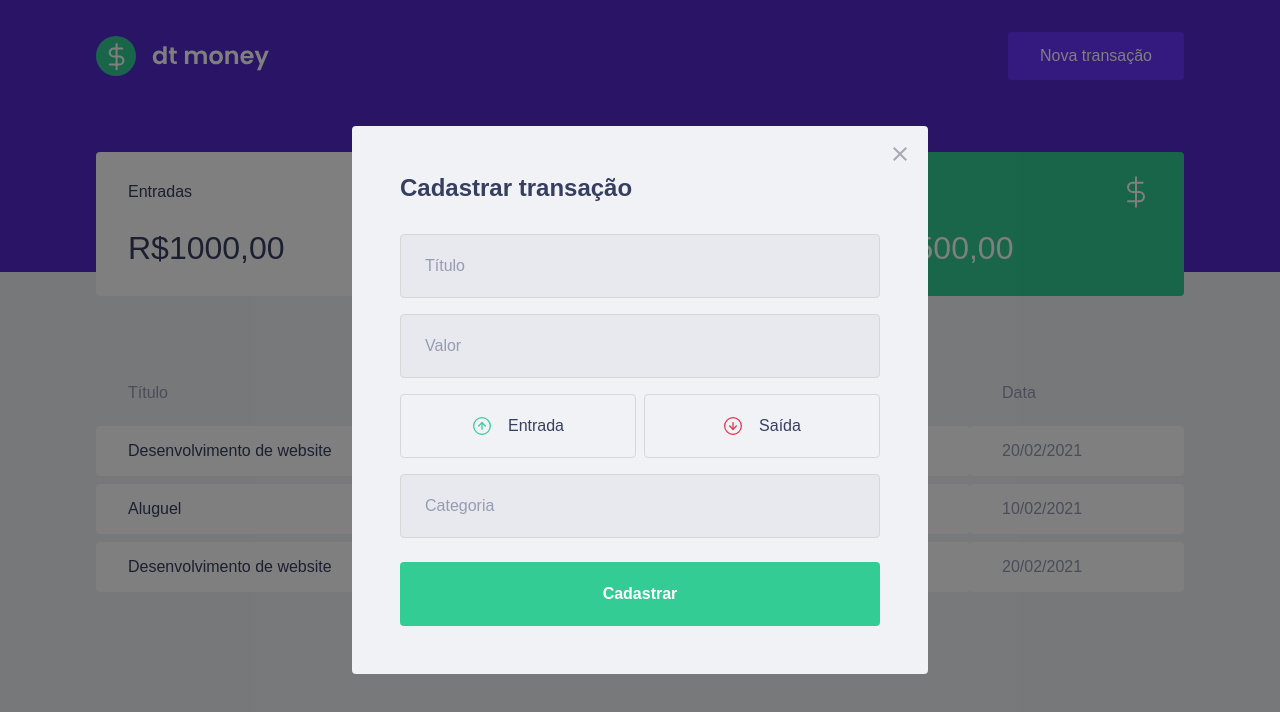
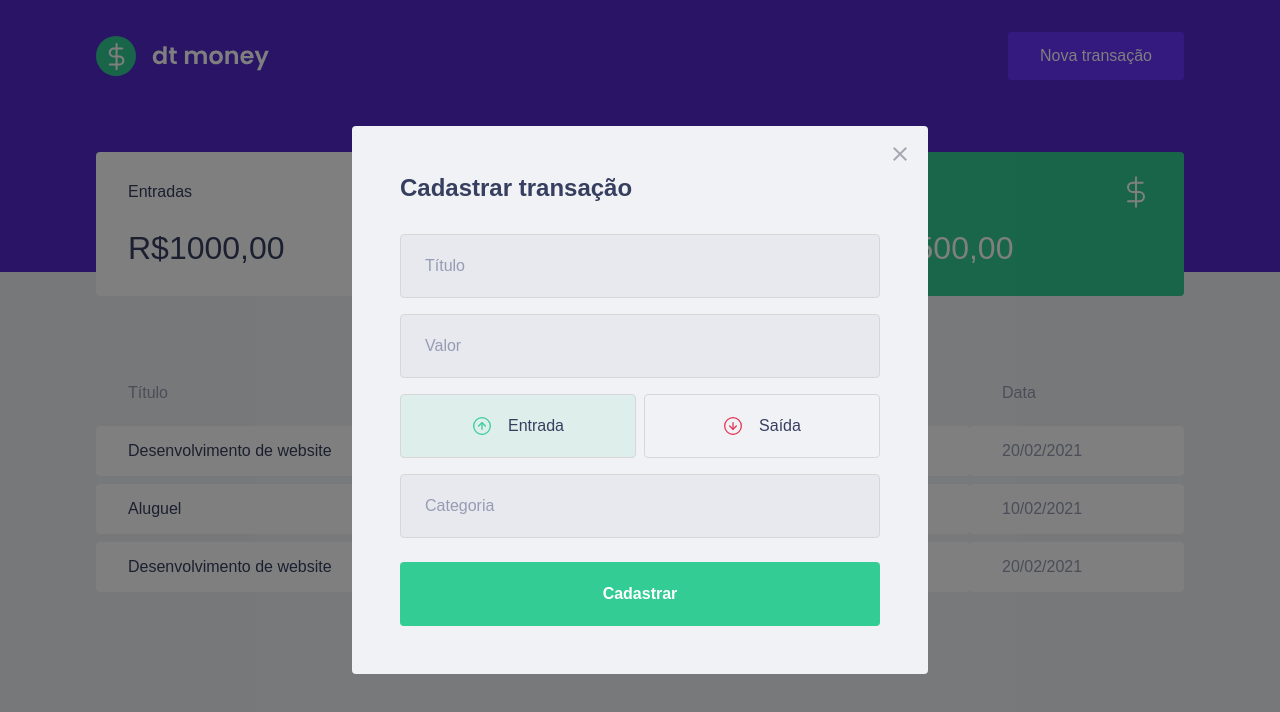
Before and after one commit to jeanmalves/dtmoney, a React (Create React App) app: page / in a window 1280 px wide. Both pictures are taken after a click on the button "Nova transação". Shown: the top 712 px of the page. Built offline with nearby package versions, Linux system fonts and the light colour scheme; no server answers; what miragejs would draw is missing.

Commit message:
Added conditional style transaction button

```diff
--- a/src/components/NewTransactionModal/index.tsx
+++ b/src/components/NewTransactionModal/index.tsx
@@ -2,7 +2,8 @@ import Modal from 'react-modal';
 import outcomeImg from '../../assets/outcome.svg';
 import incomeImg from '../../assets/income.svg';
 import closeImg from '../../assets/close.svg';
-import { Container, TransactionTypeContainer } from './styles';
+import { Container, RadioBox, TransactionTypeContainer } from './styles';
+import { useState } from 'react';
 
 interface NewTransactionModalProps {
   isOpen: boolean;
@@ -10,6 +11,8 @@ interface NewTransactionModalProps {
 }
 
 export function NewTransactionModal({ isOpen, onRequestClose }: NewTransactionModalProps) {
+  const [type, setType] = useState('deposit');
+
   return (
     <Modal
       isOpen={isOpen}
@@ -30,18 +33,24 @@ export function NewTransactionModal({ isOpen, onRequestClose }: NewTransactionMo
         <input type="number" placeholder="Valor" />
 
         <TransactionTypeContainer>
-          <button
+          <RadioBox
             type="button"
+            onClick={() => setType('deposit')}
+            isActive={type === 'deposit'}
+            activeColor="green"
           >
             <img src={incomeImg} alt="Entrada" />
             <span>Entrada</span>
-          </button>
-          <button
+          </RadioBox>
+          <RadioBox
             type="button"
+            onClick={() => setType('withdraw')}
+            isActive={type === 'withdraw'}
+            activeColor="red"
           >
             <img src={outcomeImg} alt="Saída" />
             <span>Saída</span>
-          </button>
+          </RadioBox>
         </TransactionTypeContainer>
 
 
--- a/src/components/NewTransactionModal/styles.ts
+++ b/src/components/NewTransactionModal/styles.ts
@@ -1,4 +1,4 @@
-import { darken } from 'polished';
+import { cssVar, darken, transparentize } from 'polished';
 import styled from "styled-components";
 
 export const Container = styled.form`
@@ -51,13 +51,21 @@ export const TransactionTypeContainer = styled.div`
   display: grid;
   grid-template-columns: 1fr 1fr;
   gap: 0.5rem;
+`;
 
-  button {
+interface RadioBoxProps {
+  isActive: boolean;
+  activeColor: 'green' | 'red'
+}
+
+export const RadioBox = styled.button<RadioBoxProps>`
   height: 4rem;
   border: 1px solid #d7d7d7;
   border-radius: 0.25rem;
 
-    background: transparent;
+  background: ${(props) => props.isActive
+    ? transparentize(0.9, `${cssVar(`--${props.activeColor}`)}`)
+    : 'transparent'};
 
   display: flex;
   align-items: center;
@@ -80,5 +88,4 @@ export const TransactionTypeContainer = styled.div`
     font-size: 1rem;
     color: var(--text-title);
   }
-  }
-`
+`;
```
Lines whose indentation alone changed are shown as unchanged.
